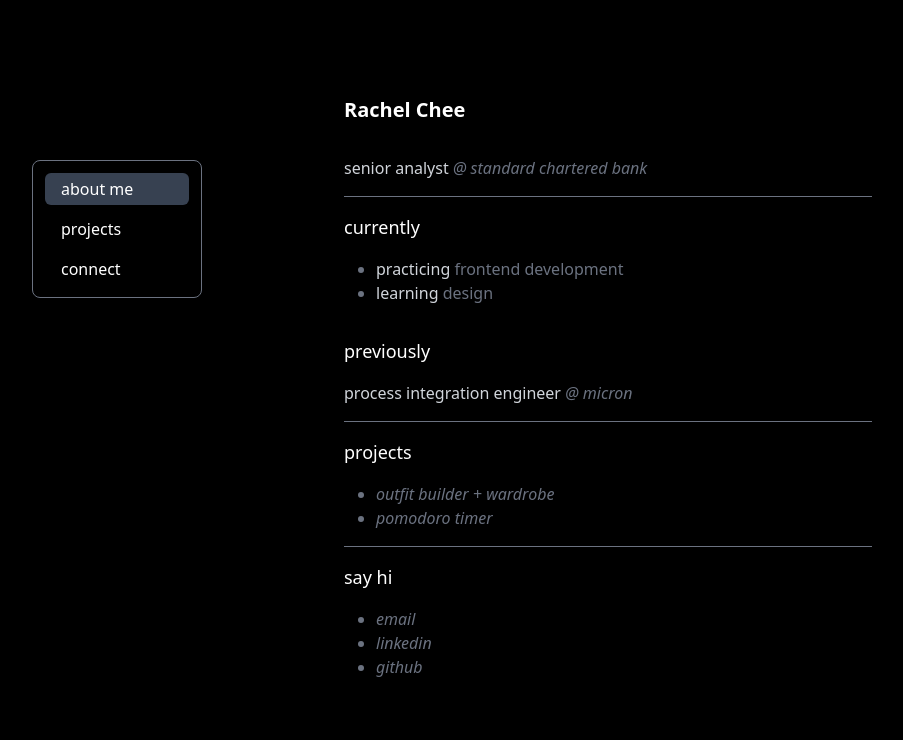
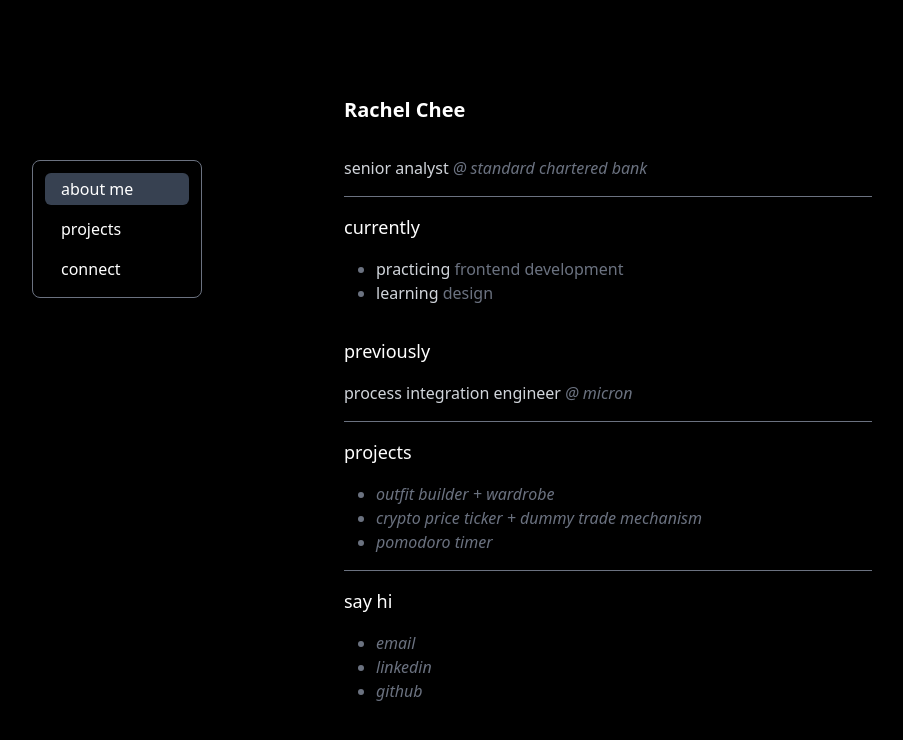
Before and after one commit to rachelcheework/rachelcheework.github.io, a React (Vite) app: page / in a window 1280 px wide. Shown: the top 740 px of the page, without its empty margins (32-935 px from the left). Built offline with nearby package versions, Linux system fonts and the light colour scheme.

Commit message:
added proj to homepage

```diff
--- a/src/pages/Home.tsx
+++ b/src/pages/Home.tsx
@@ -37,7 +37,8 @@ function Home() {
           <div className="flex flex-col space-y-4 py-4">
               <h3 className="section-header">projects</h3>
               <ul className='section-list'>
-                <li><a href='https://github.com/rachelcheework/outfitplanner' target="_blank" rel="noopener noreferrer" className='italic para-link'>outfit builder + wardrobe</a></li>
+                <li><a href='https://outfitplanner-two.vercel.app/' target="_blank" rel="noopener noreferrer" className='italic para-link'>outfit builder + wardrobe</a></li>
+                <li><a href='https://price-ticker-three.vercel.app/' target="_blank" rel="noopener noreferrer" className='italic para-link'>crypto price ticker + dummy trade mechanism</a></li>
                 <li><a href='https://rachelcheework.github.io/pomodoro-timer/' target="_blank" rel="noopener noreferrer" className='italic para-link'>pomodoro timer</a></li>
               </ul>
           </div>
```
